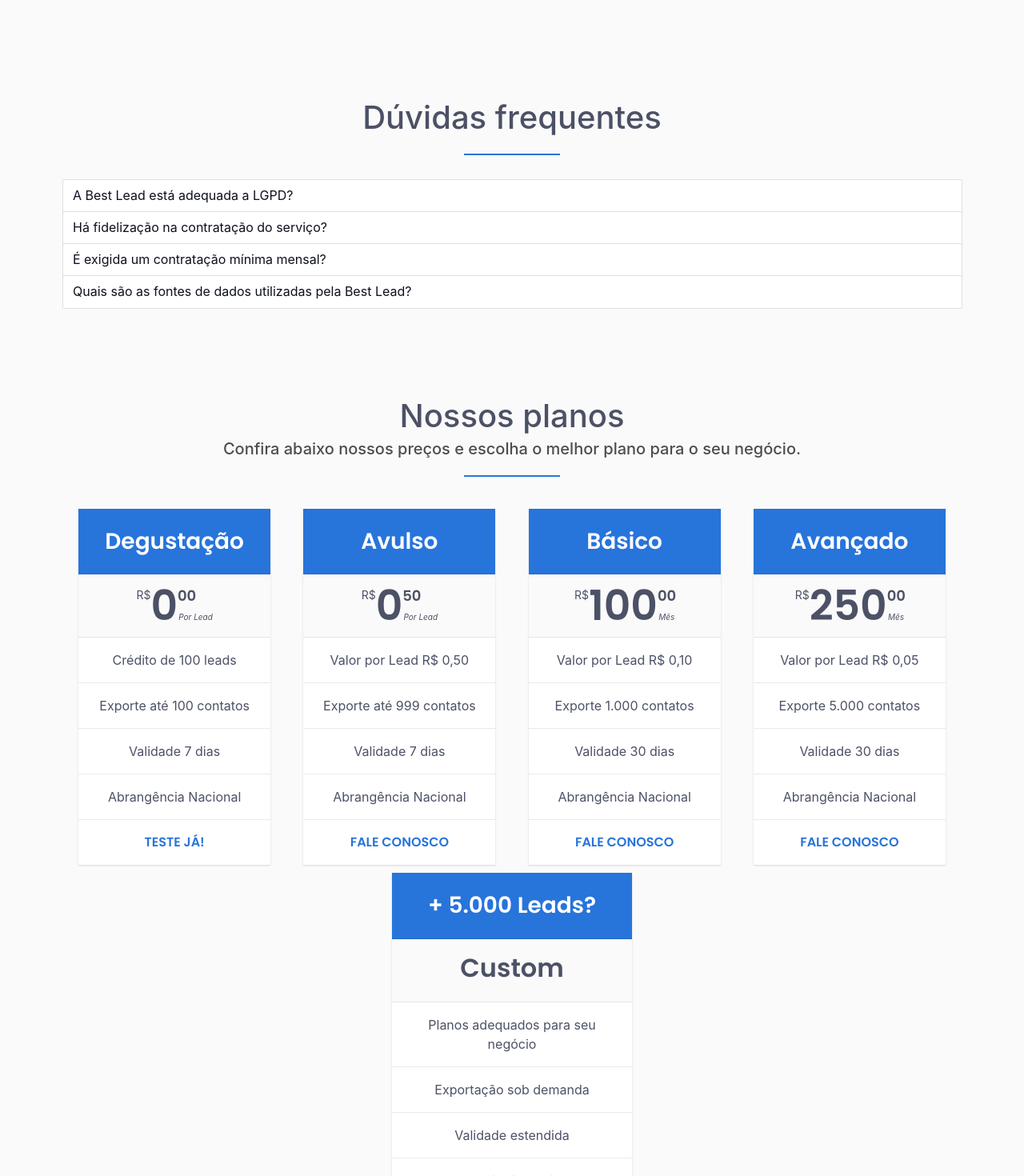
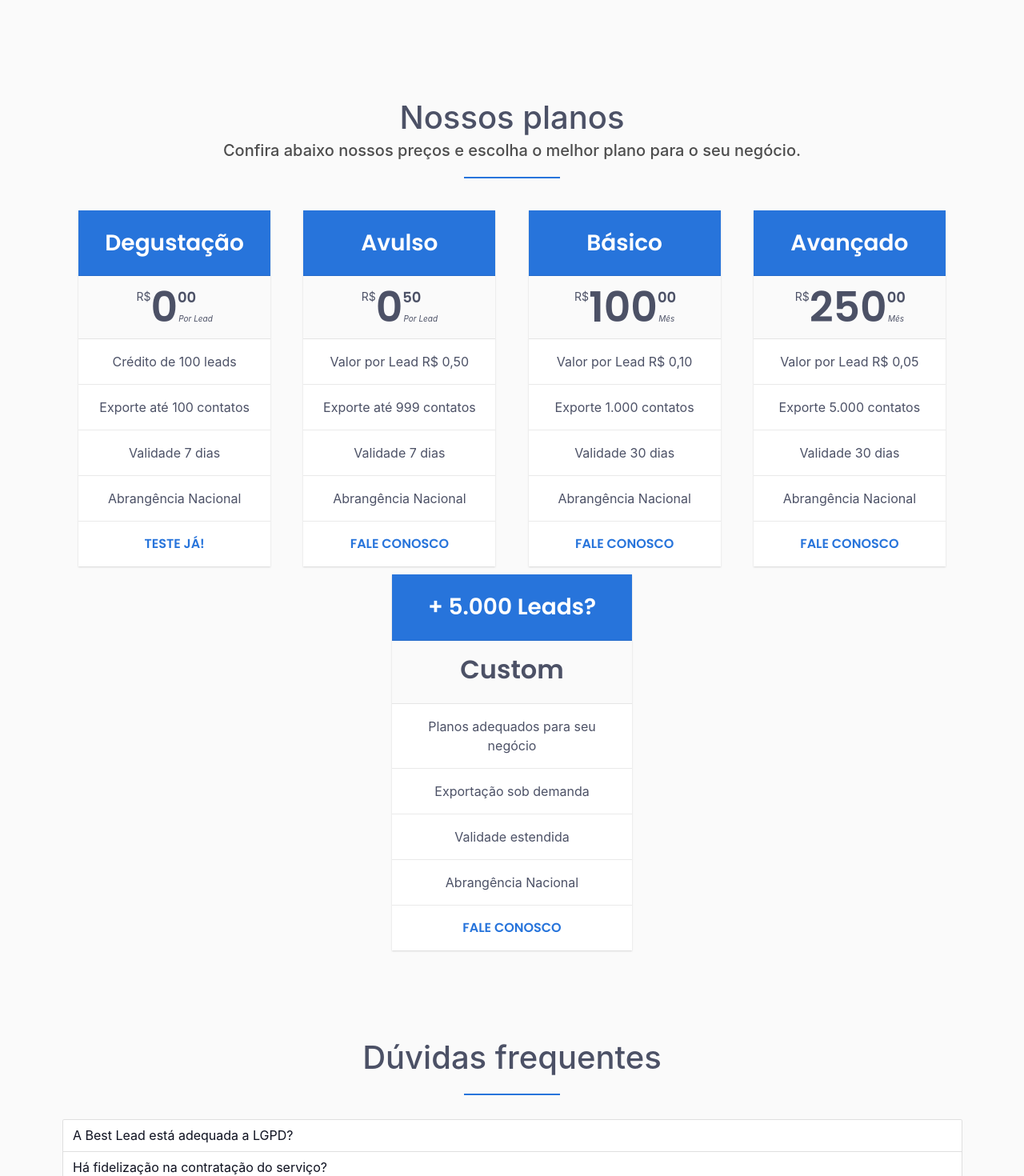
Before and after one commit to paulogemniczak/best-lead, a Next.js app: page / in a window 1280 px wide. Shown: the part 1220-2690 px from the top of the page at 80% size. Built offline with nearby package versions, Linux system fonts and the light colour scheme; a web font is replaced by a local one.

Commit message:
alterada ordem das sections

```diff
--- a/src/components/Main/index.jsx
+++ b/src/components/Main/index.jsx
@@ -19,10 +19,10 @@ export default function Main() {
           <About />
         </S.Section>
         <S.Section>
-          <AskedQuestions />
+          <Plans />
         </S.Section>
         <S.Section>
-          <Plans />
+          <AskedQuestions />
         </S.Section>
       </Container>
       <Contact />
```
